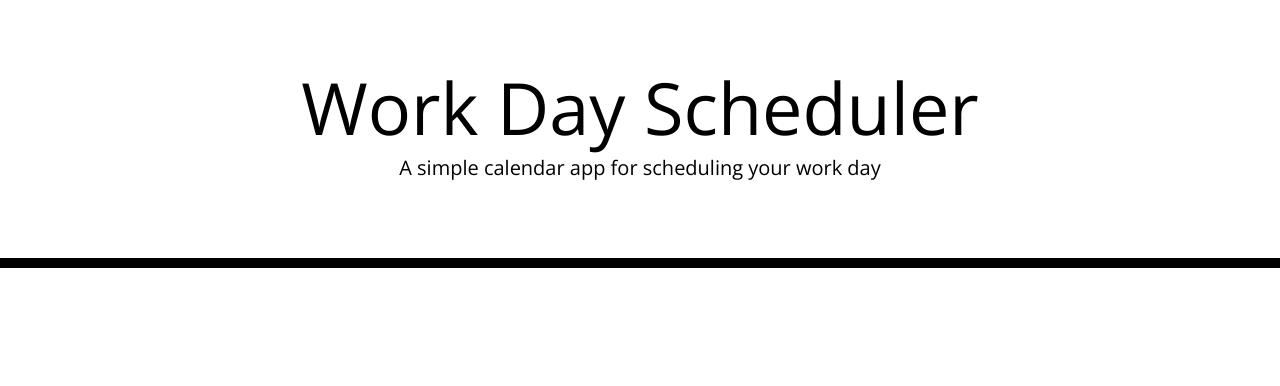
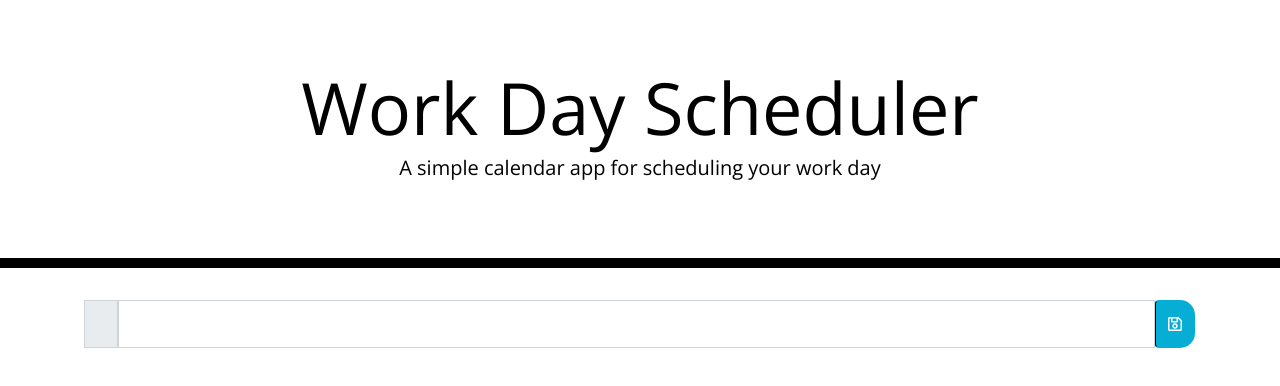
Before and after one commit to jheckel-dev/daily-planner, a plain HTML site: page index.html in a window 1280 px wide. Drawn offline with nearby package versions, Linux system fonts and the light colour scheme.

Commit message:
added text input box for 9am time slot.

```diff
--- a/index.html
+++ b/index.html
@@ -29,10 +29,18 @@
       <p id="currentDay" class="lead"></p>
     </header>
     <div class="container">
+        <div class="input-group input-group-lg" data-hour="9">
+            <div class="input-group-append">
+                <span class="input-group-text time-block block1"></span>
+            </div>
+            <input type="text" class="form-control form9" aria-label="Large">
+            <button class="btn saveBtn"><i class="far fa-save"></i></button>
+        </div>
       <!-- Timeblocks go here -->
     </div>
 
     <script src="https://cdnjs.cloudflare.com/ajax/libs/jquery/3.2.1/jquery.min.js"></script>
     <script src="https://cdnjs.cloudflare.com/ajax/libs/moment.js/2.24.0/moment.min.js"></script>
+    <script src="script.js"></script>
   </body>
 </html>
```
